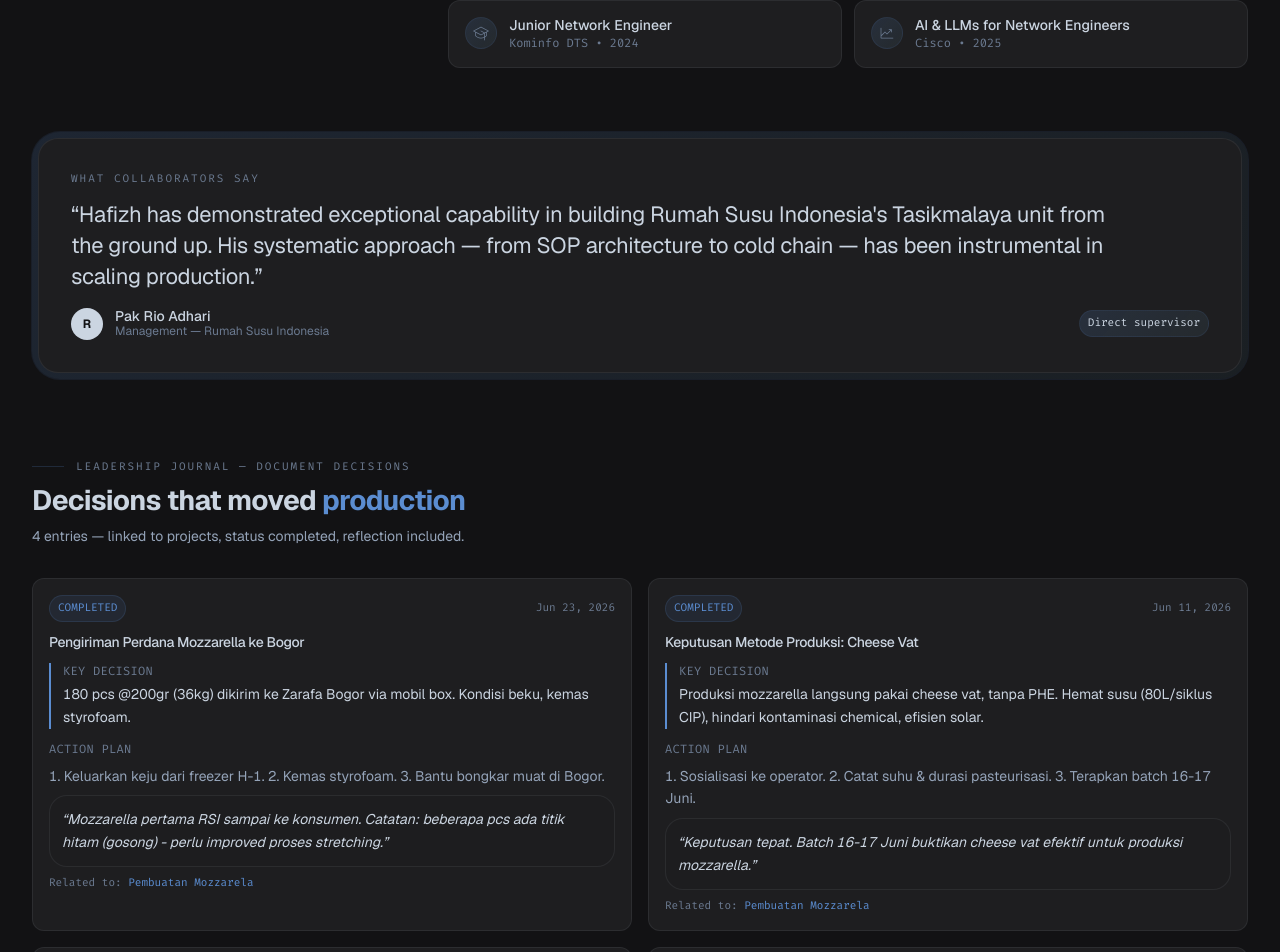
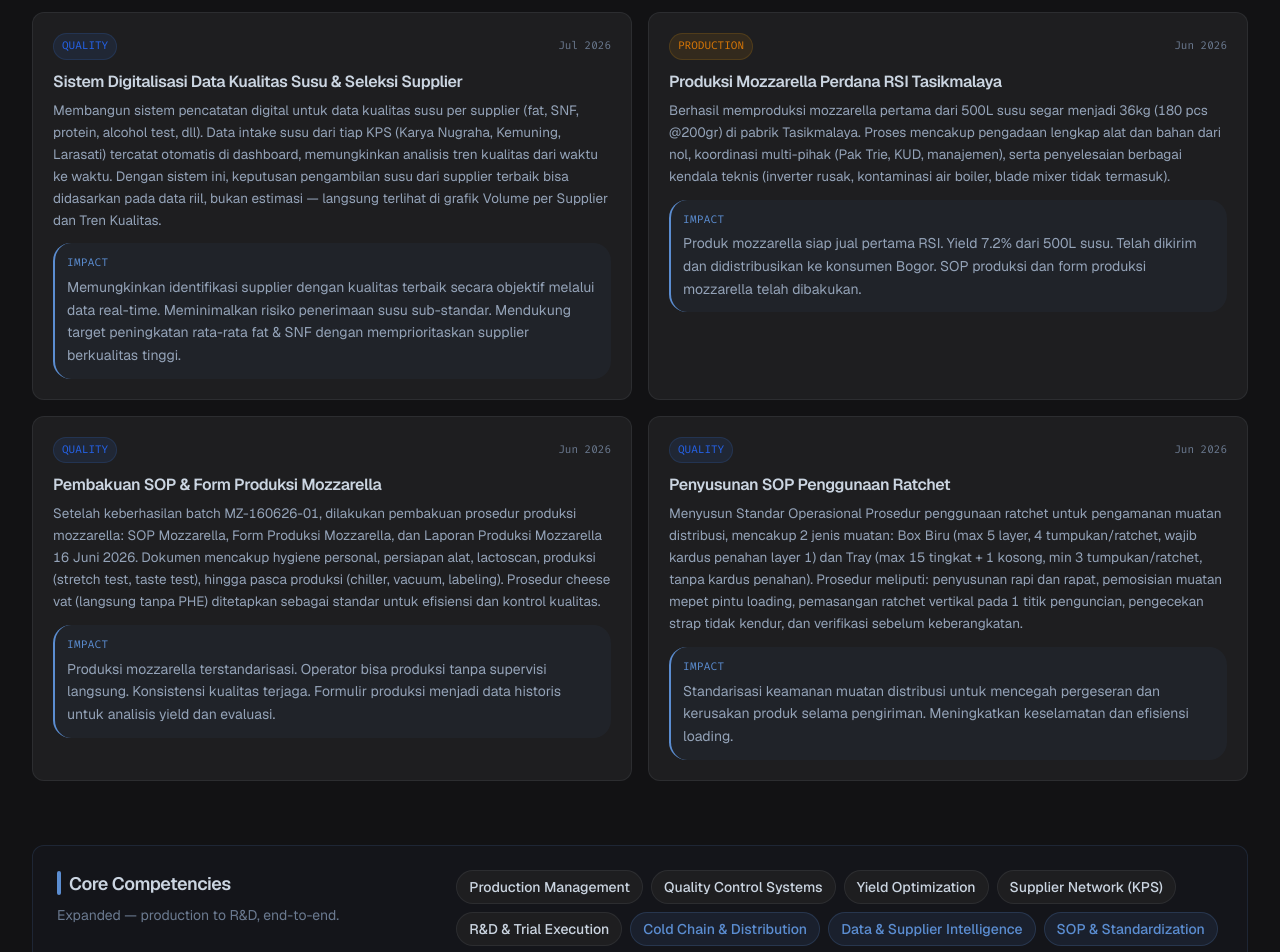
Before and after one commit to hafizhmaulidan15/my-portfolio, a React (Vite) app: page /experience in a window 1280 px wide. Shown: the part 1354-2306 px from the top of the page. Built offline with nearby package versions, Linux system fonts and the light colour scheme; a web font is replaced by a local one.

Commit message:
feat: overhaul perombakan final — Hero, About, Experience, Projects sesuai request user (moza/cheddar, philosophy, full achievements)

```diff
--- a/src/components/Experience.jsx
+++ b/src/components/Experience.jsx
@@ -1,5 +1,7 @@
 import { Briefcase, Factory, Code, TerminalWindow, Globe, ShieldCheck, ChartBarHorizontal, GraduationCap, ChartLineUp } from '@phosphor-icons/react';
 import { leadershipJournals } from '../data/leadership';
+import { achievements } from '../data/achievements';
+import { coreCompetencies } from '../data/portfolio';
 
 const experiences = [
     {
@@ -93,7 +95,50 @@ const Experience = () => {
                     ))}
                 </div>
 
-                {/* Certs — compact grid, not GlassPanel */}
+                {/* Key Achievements — expanded, blue accent like Cheese Production & R&D */}
+                <div className="mt-16">
+                    <div className="flex items-center gap-3 mb-2">
+                        <span className="h-px w-8 bg-primary/20 hidden sm:block" aria-hidden="true"></span>
+                        <p className="font-mono text-[11px] tracking-[0.18em] text-text-tertiary uppercase">Key Achievements — Impact measured</p>
+                    </div>
+                    <h3 className="font-display text-[24px] md:text-[28px] font-[700] tracking-[-0.02em] leading-tight">Proven wins, <span className="text-primary">not claims</span></h3>
+                    <div className="mt-8 grid grid-cols-1 md:grid-cols-2 gap-4">
+                        {achievements.map((a) => (
+                            <div key={a.id} className="p-5 rounded-xl border border-border bg-surface hover:border-primary/20 transition-colors">
+                                <div className="flex items-center justify-between gap-2">
+                                    <span className={`font-mono text-[11px] px-2 py-1 rounded-full border ${a.category === 'QUALITY' ? 'bg-blue-500/10 text-blue-600 border-blue-500/15' : 'bg-amber-500/10 text-amber-600 border-amber-500/15'}`}>{a.category}</span>
+                                    <span className="font-mono text-[11px] text-text-tertiary">{new Date(a.date).toLocaleDateString('en-US', { month: 'short', year: 'numeric' })}</span>
+                                </div>
+                                <h4 className="font-display font-semibold text-[16px] leading-tight mt-3">{a.title}</h4>
+                                <p className="text-[13.5px] leading-relaxed text-text-secondary mt-2">{a.description}</p>
+                                <div className="mt-3 p-3 rounded-lg bg-primary/5 border-l-2 border-primary">
+                                    <p className="font-mono text-[11px] uppercase tracking-wide text-primary">Impact</p>
+                                    <p className="text-sm leading-relaxed mt-1 text-text-secondary">{a.impact}</p>
+                                </div>
+                            </div>
+                        ))}
+                    </div>
+                </div>
+
+                {/* Core Competencies — expanded */}
+                <div className="mt-16 grid grid-cols-1 lg:grid-cols-12 gap-8 p-6 rounded-xl border border-primary/15 bg-primary/[0.03]">
+                    <div className="lg:col-span-4">
+                        <h3 className="font-display text-[18px] font-semibold flex items-center gap-2"><span className="w-1 h-6 bg-primary rounded-full"></span>Core Competencies</h3>
+                        <p className="text-sm text-text-tertiary mt-2">Expanded — production to R&D, end-to-end.</p>
+                    </div>
+                    <div className="lg:col-span-8">
+                        <div className="flex flex-wrap gap-2">
+                            {coreCompetencies.map((c) => (
+                                <span key={c} className="px-3 py-1.5 rounded-full bg-surface border border-border text-sm font-medium hover:border-primary/20 hover:text-primary transition-colors">{c}</span>
+                            ))}
+                            <span className="px-3 py-1.5 rounded-full bg-primary/10 border border-primary/20 text-sm font-medium text-primary">Cold Chain & Distribution</span>
+                            <span className="px-3 py-1.5 rounded-full bg-primary/10 border border-primary/20 text-sm font-medium text-primary">Data & Supplier Intelligence</span>
+                            <span className="px-3 py-1.5 rounded-full bg-primary/10 border border-primary/20 text-sm font-medium text-primary">SOP & Standardization</span>
+                        </div>
+                    </div>
+                </div>
+
+                {/* Certs — compact grid */}
                 <div className="mt-16 grid grid-cols-1 lg:grid-cols-12 gap-8">
                     <div className="lg:col-span-4">
                         <h3 className="font-display text-[18px] font-semibold">Core certified</h3>
@@ -101,8 +146,8 @@ const Experience = () => {
                     </div>
                     <div className="lg:col-span-8 grid grid-cols-1 sm:grid-cols-2 gap-3">
                         {certs.map((c) => (
-                            <div key={c.title} className="flex gap-3 p-4 rounded-xl border border-border bg-surface">
-                                <span className="w-8 h-8 rounded-lg bg-gradient-icon border border-primary/10 flex items-center justify-center shrink-0 text-text-tertiary">{c.icon}</span>
+                            <div key={c.title} className="flex gap-3 p-4 rounded-xl border border-border bg-surface hover:border-primary/15 transition-colors">
+                                <span className="w-8 h-8 rounded-lg bg-gradient-icon border border-primary/10 flex items-center justify-center shrink-0 text-primary">{c.icon}</span>
                                 <div className="min-w-0">
                                     <div className="font-medium text-sm leading-tight text-pretty">{c.title}</div>
                                     <div className="font-mono text-xs text-text-tertiary">{c.org} • {c.date}</div>
--- a/src/components/Projects.jsx
+++ b/src/components/Projects.jsx
@@ -4,35 +4,35 @@ const Projects = () => {
     const featured = [
         {
             id: 0,
-            kicker: 'Case Study — First Commercial Run',
-            title: 'Mozzarella Production System',
-            period: 'Mar 2026 • Tasikmalaya',
+            kicker: 'Case Study — From Zero to Market',
+            title: 'Pembuatan Mozzarela',
+            period: 'Mei–Juni 2026 • Tasikmalaya → Bogor',
             image: 'https://picsum.photos/seed/mozza-steel/800/500',
-            description: 'Built from zero: 500 L fresh milk → 36 kg / 180 pcs at 7.2% yield. From equipment procurement (inverter, blade mixer, boiler) to SOPs, stretch/taste tests, and first shipment to Bogor.',
-            bullets: ['SOP suite hygiene → vacuum sealing', '9-step QC lactoscan to chilling', 'Supplier intelligence per KPS lactoscan'],
-            stats: [{ v: '7.2%', l: 'yield' }, { v: '180', l: 'pcs' }, { v: '500 L', l: 'milk in' }],
+            description: 'Perjalanan produksi mozzarella dari nol hingga siap jual — 1.5 bulan intensif. Batch MZ-160626-01 jadi tolok ukur: 500L susu TS 11.8% → 36kg / 180 pcs @200gr, yield 7.2%, reject 0, tekstur elastis.',
+            bullets: ['Timeline: 12 Mei planning • 23-25 Mei unboxing mixer • 16-17 Jun 500L 4 batch cheese vat • 19 Jun packaging • 23 Jun kirim Zarafa Bogor', 'Kendala: inverter rusak, blade terpisah, air boiler chemical → REJECT 9 Jun pahit/asam, trial 20L gagal', 'SOP: hygiene → lactoscan → stretch/taste → chiller/vacuum + Form Produksi 16 Juni'],
+            stats: [{ v: '7.2%', l: 'yield' }, { v: '180', l: 'pcs @200gr' }, { v: '500L', l: 'TS 11.8%' }],
             href: '#',
+            postmortem: ['Air boiler chemical sanitasi → wajib air mineral', 'Susu bongkaran cups no stretch → pakai susu segar', 'Cheese vat hemat 80L/CIP vs PHE', 'Perforated plate untuk penirisan curd', 'Yield Tasik 7.2% < 10% rata-rata — optimasi next', 'Pemanasan 500L 4j55m — evaluasi boiler'],
         },
         {
-            id: 14,
-            kicker: 'ML • SHAP Explainability',
-            title: 'Milk Quality Prediction',
-            period: 'Jun 2026',
-            image: 'https://picsum.photos/seed/milk-lab-data/800/500',
-            description: 'Random Forest + XGBoost predicting grade A/B/C/Reject from 7 params. F1 0.92, <15ms, FastAPI. SHAP for regulatory-grade feature importance.',
-            bullets: ['F1 0.92 weighted across grades', '7 inputs: fat, SNF, protein, pH, temp, age', 'SHAP explainability'],
-            stats: [{ v: '0.92', l: 'F1' }, { v: '7', l: 'params' }, { v: '<15ms', l: 'infer' }],
-            href: 'https://github.com/hafizhmaulidan15/milk-quality-prediction',
+            id: 1,
+            kicker: 'R&D — 9 Trials to Scale',
+            title: 'Pengembangan Cheddar Olahan',
+            period: 'Mei–Juli 2026 • 9 Trial',
+            image: 'https://picsum.photos/seed/cheddar-rd/800/500',
+            description: 'Dari mixer dapur kasar tepung → chopper final 113.8%. Eksplorasi curd/EMC, air, pemanasan, pewarna, dan terobosan perisa Toffieco vs Mohler — chopper menang.',
+            bullets: ['Trial 1 mixer dapur kasar • 2-4 curd/EMC & air • 5-6 tekstur pewarna • 7 Toffieco/Mohler • 8 maizena terpisah • 9 chopper final', 'Perisa Mohler gurih terpilih, maizena chopper jadi SOP final', 'Target: mixer semi-industri untuk skala komersial'],
+            stats: [{ v: '113.8%', l: 'yield T9' }, { v: '9', l: 'trials' }, { v: 'Mohler', l: 'perisa' }],
+            href: '#',
+            postmortem: ['Mixer dapur kurang kuat → semi-industri', 'SHMP hidrolisis >60°C', 'Maizena terpisah hilangkan tepung', 'Mohler > Toffieco untuk cheddar gurih', 'Cold storage tidak kurangi air — perlu showcase'],
         },
     ];
 
     const more = [
         { title: 'Rumah Susu Inventory Dashboard', desc: 'Next.js + Google Sheets real-time stock opname, 100% accuracy, team access.', href: 'https://github.com/hafizhmaulidan15/Rumah-Susu-Dashboard' },
         { title: 'Aussie WHV 2026', desc: 'Next.js 14 resource hub — visa types, living guides, CI/CD Vercel.', href: 'https://github.com/hafizhmaulidan15/aussie-WHV' },
-        { title: 'InvoiceKilat', desc: 'Supabase RLS + react-pdf, revenue dashboard.', href: 'https://github.com/hafizhmaulidan15/invoicekilat' },
         { title: 'Yield Optimizer Keju', desc: 'Next.js + Recharts, yield engine for field entry.', href: 'https://github.com/hafizhmaulidan15/yield-optimizer-keju' },
-        { title: 'Banana Ripeness Detection', desc: 'C++ Arduino TCS34725, 3-stage ripeness.', href: 'https://github.com/hafizhmaulidan15/BananaRipness' },
-        { title: 'filmroll', desc: 'TMDB discovery, search & curated collections.', href: 'https://github.com/hafizhmaulidan15/filmroll' },
+        { title: 'Parmesan — Planning', desc: 'Next strategic cheese — 0% progress, roadmap after cheddar scale-up.', href: '#' },
     ];
 
     return (
@@ -65,6 +65,16 @@ const Projects = () => {
                                             <li key={b} className="text-sm text-text-secondary flex gap-2"><span className="mt-2 w-1 h-1 rounded-full bg-foreground/30 shrink-0"></span><span>{b}</span></li>
                                         ))}
                                     </ul>
+                                    {f.postmortem && (
+                                        <div className="mt-3 p-3 rounded-lg bg-black/[0.02] border border-border">
+                                            <p className="font-mono text-[11px] uppercase tracking-wide text-text-tertiary">Post-Mortem</p>
+                                            <ul className="mt-2 space-y-1">
+                                                {f.postmortem.map((p, i) => (
+                                                    <li key={i} className="text-xs leading-relaxed text-text-secondary flex gap-2"><span className="text-primary mt-0.5">•</span><span>{p}</span></li>
+                                                ))}
+                                            </ul>
+                                        </div>
+                                    )}
                                     <div className="flex gap-6 pt-3 mt-auto border-t border-border">
                                         {f.stats.map((s) => (
                                             <div key={s.l}><div className="font-mono text-sm font-bold tabular-nums">{s.v}</div><div className="font-mono text-[11px] uppercase tracking-wide text-text-tertiary">{s.l}</div></div>
```
Also changed, not shown: src/components/About.jsx (+11 -11 lines), src/components/Hero.jsx (+16 -11 lines).
